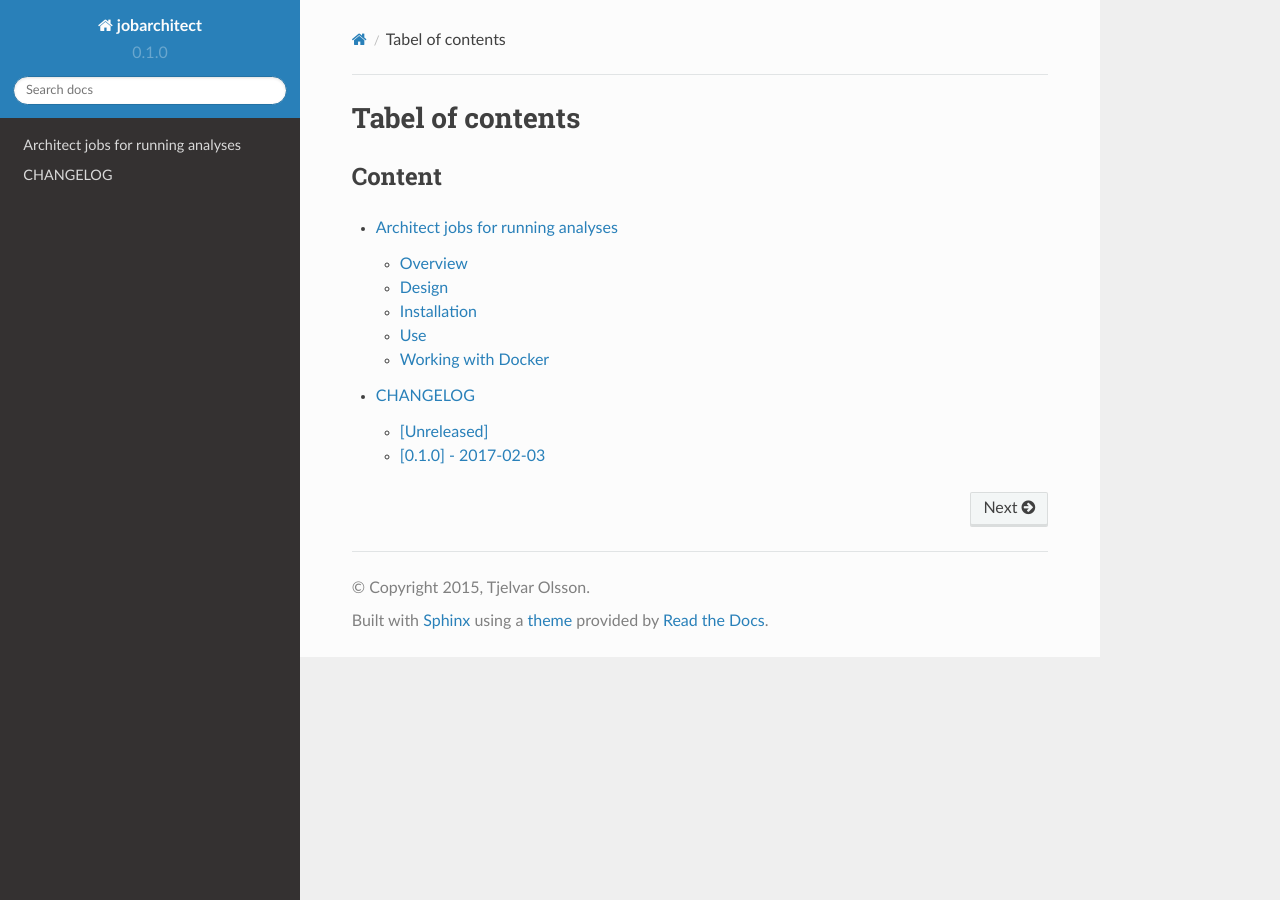
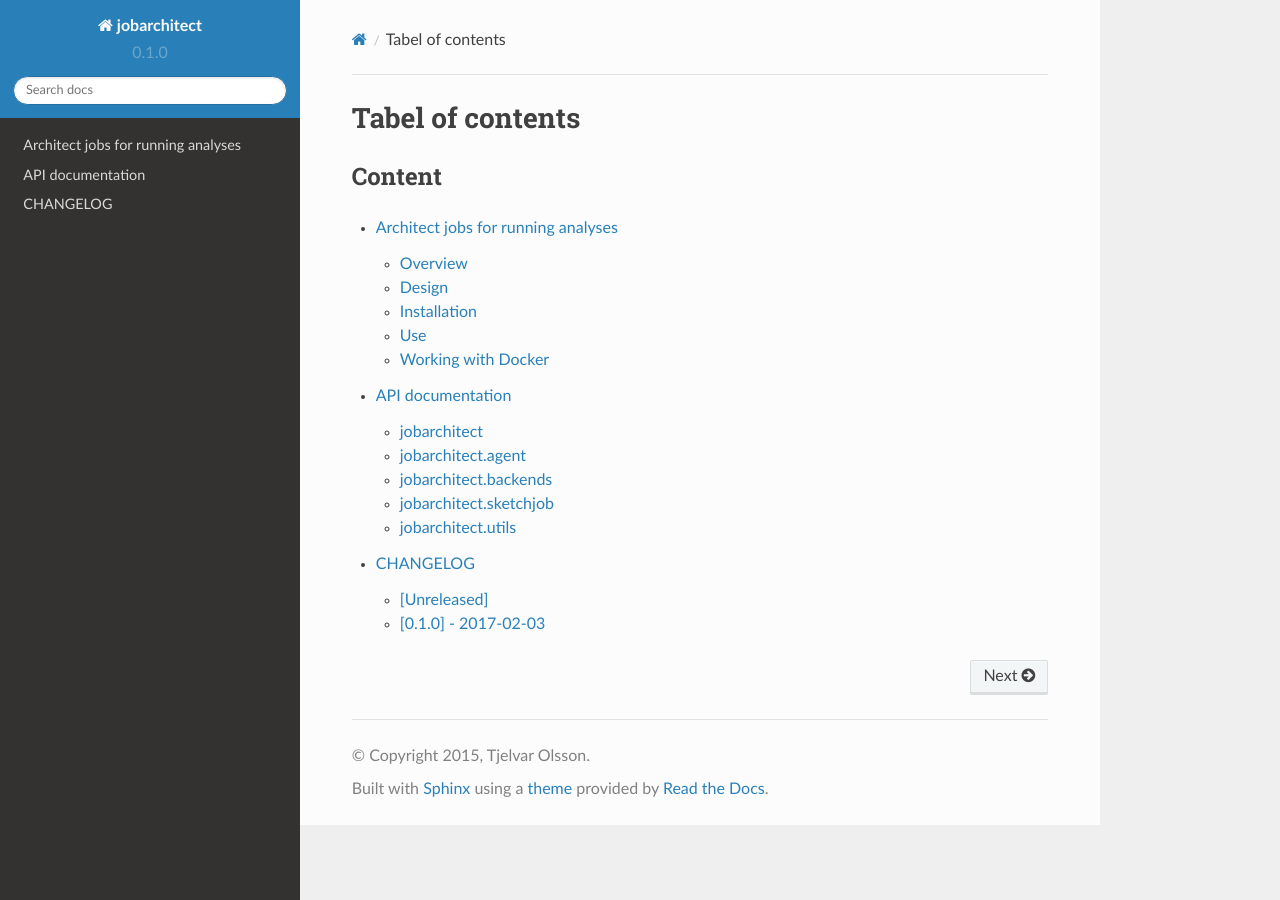
Before and after one commit to JIC-CSB/jobarchitect, a Sphinx documentation site: the page built from docs/source/index.rst, in a window 1280 px wide. Built offline with Sphinx 7.4.7 and the Read the Docs theme 2.0.0, drawn with Linux system fonts in a browser that asks for light colours.

```diff
--- /dev/null
+++ b/docs/source/api.rst
@@ -0,0 +1,11 @@
+API documentation
+=================
+
+.. toctree::
+   :maxdepth: 2
+
+   api/jobarchitect
+   api/agent
+   api/backends
+   api/sketchjob
+   api/utils
--- /dev/null
+++ b/docs/source/api/agent.rst
@@ -0,0 +1,5 @@
+jobarchitect.agent
+==================
+
+.. automodule:: jobarchitect.agent
+   :members:
--- /dev/null
+++ b/docs/source/api/backends.rst
@@ -0,0 +1,5 @@
+jobarchitect.backends
+=====================
+
+.. automodule:: jobarchitect.backends
+   :members:
--- /dev/null
+++ b/docs/source/api/jobarchitect.rst
@@ -0,0 +1,5 @@
+jobarchitect
+============
+
+.. automodule:: jobarchitect
+   :members:
--- /dev/null
+++ b/docs/source/api/sketchjob.rst
@@ -0,0 +1,5 @@
+jobarchitect.sketchjob
+======================
+
+.. automodule:: jobarchitect.sketchjob
+   :members:
--- /dev/null
+++ b/docs/source/api/utils.rst
@@ -0,0 +1,5 @@
+jobarchitect.utils
+==================
+
+.. automodule:: jobarchitect.utils
+   :members:
--- a/docs/source/index.rst
+++ b/docs/source/index.rst
@@ -8,4 +8,5 @@ Content
    :maxdepth: 2
 
    README
+   api
    CHANGELOG
```
